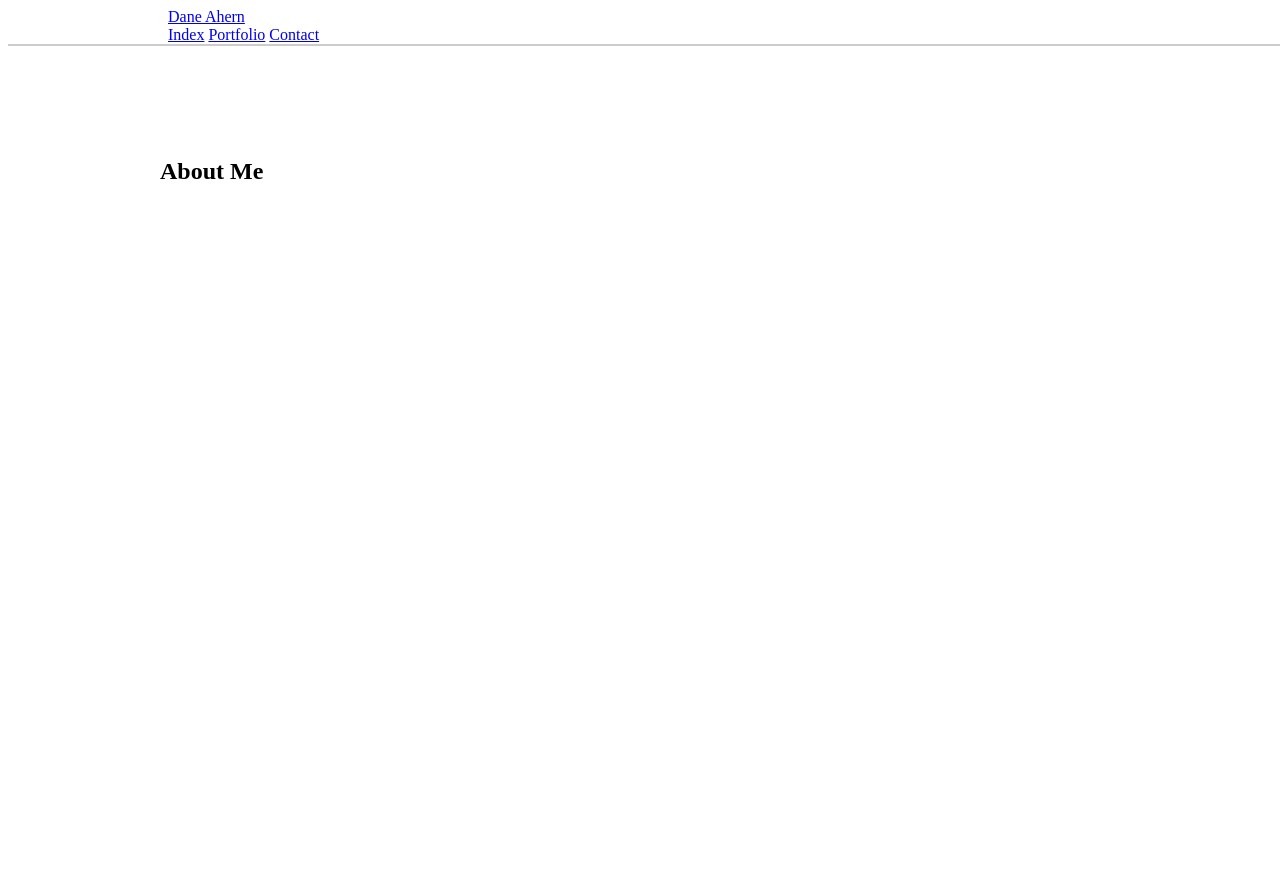
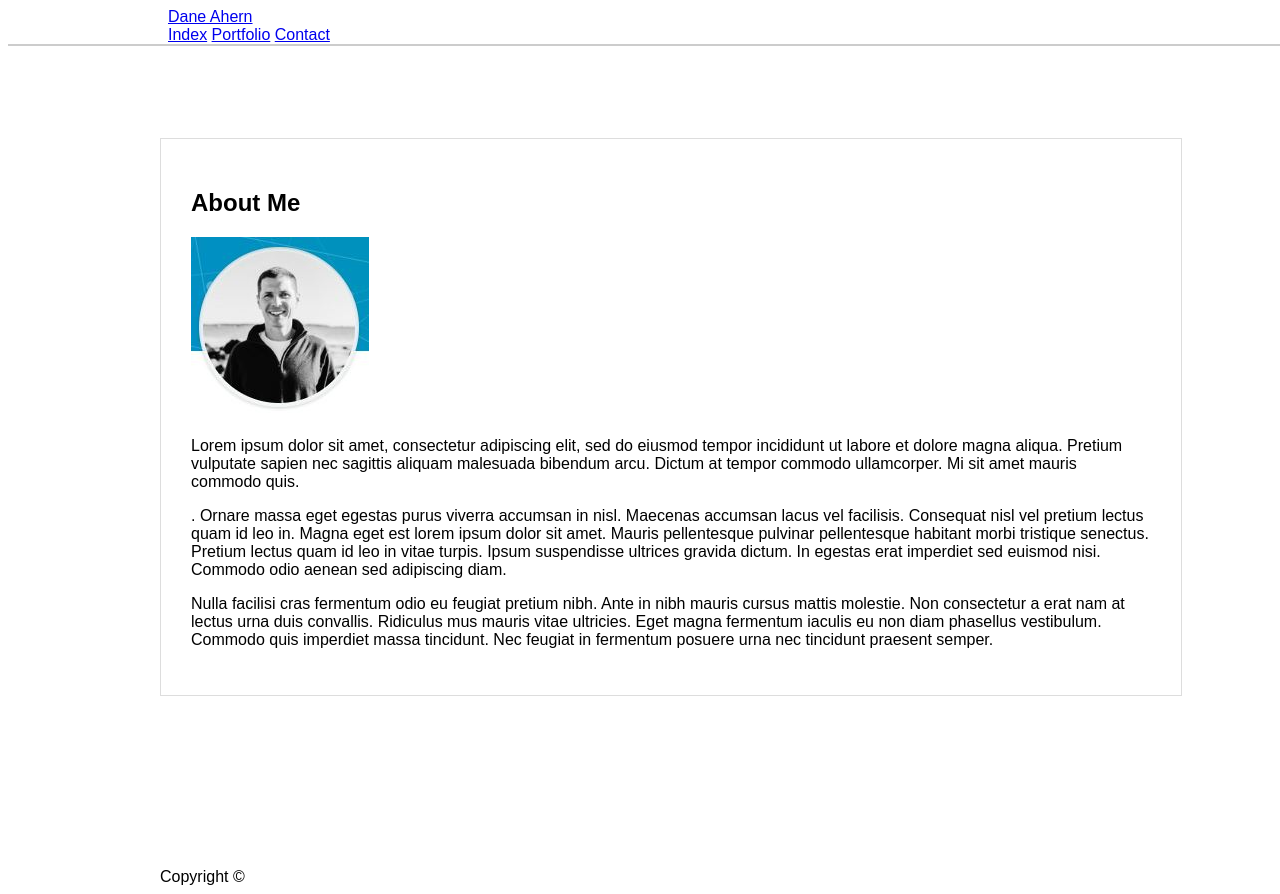
Before and after one commit to djahern-max/Basic-Portfolio, a plain HTML site: page index.html in a window 1280 px wide. Drawn offline with Linux system fonts and the light colour scheme.

Commit message:
Update 5

```diff
--- /dev/null
+++ b/assets/css/style.css
@@ -0,0 +1,44 @@
+body {
+   font-family: Arial, Helvetica, sans-serif;
+}
+
+/* general */
+
+.container {
+    width: 100%;
+    max-width: 960px;
+    margin: 0 auto;
+    clear: both;
+}
+
+
+
+/* header */
+
+#masthead {
+    position: fixed;
+    z-index: 99;
+    width: 100%;
+    margin: 0 0 30px;
+    overflow: auto;
+    color: #ffffff;
+    background: #ffffff;
+    border-bottom: 2px solid #cccccc;
+}
+
+/*main*/
+
+#main-container {
+    padding-top: 130px;
+    min-height: calc(100vh - 70px);
+}
+
+.main-section {
+    float: left;
+    width: 100%;
+    max-width: 960px;
+    padding: 30px;
+    margin: 0 0 40px;
+    background: #ffffff;
+    border: 1px solid #dddddd;
+}
--- a/index.html
+++ b/index.html
@@ -5,8 +5,10 @@
     <meta name="viewport" content="width=device-width, initial-scale=1.0">
     <meta http-equiv="X-UA-Compatible" content="ie=edge">
     <title>Basic-Portfolio</title>
-    <link rel="stylesheet" href="style.css">
+    <link rel="stylesheet" href="assets/css/style.css">
 </head>
+<body>
+
         <Header id="masthead">
                 <div class="container">
                 <a href="index.html">Dane Ahern</a>
@@ -18,18 +20,28 @@
                 </div>
             </Header>
             <div id="main-container" class="container">
-    <section>
+                <section class="main-section">
                     <h1>About Me</h1>
 
+                    <img src="assets/images/My Photo.JPG" alt="Dane Ahern">
+
+                    <p>Lorem ipsum dolor sit amet, consectetur adipiscing elit, sed do eiusmod tempor incididunt ut labore et dolore magna aliqua. Pretium vulputate sapien nec sagittis aliquam malesuada bibendum arcu. Dictum at tempor commodo ullamcorper. Mi sit amet mauris commodo quis. </p>
+
+                    <p>. Ornare massa eget egestas purus viverra accumsan in nisl. Maecenas accumsan lacus vel facilisis. Consequat nisl vel pretium lectus quam id leo in. Magna eget est lorem ipsum dolor sit amet. Mauris pellentesque pulvinar pellentesque habitant morbi tristique senectus. Pretium lectus quam id leo in vitae turpis. Ipsum suspendisse ultrices gravida dictum. In egestas erat imperdiet sed euismod nisi. Commodo odio aenean sed adipiscing diam.</p>
+
+                    <p>Nulla facilisi cras fermentum odio eu feugiat pretium nibh. Ante in nibh mauris cursus mattis molestie. Non consectetur a erat nam at lectus urna duis convallis. Ridiculus mus mauris vitae ultricies. Eget magna fermentum iaculis eu non diam phasellus vestibulum. Commodo quis imperdiet massa tincidunt. Nec feugiat in fermentum posuere urna nec tincidunt praesent semper. </p>
                 </section>
-
-
-
 
             </div>
 
+<footer>
 
-<body>
+<div class="container">
+    Copyright &copy;
+</div>
+</footer>
 
 </body>
+
+
 </html>
```
Also changed, not shown: portfolio.html (+21 -3 lines), assets/images/My Photo.JPG (added), assets/images/Truck.jpg (added). Lines whose indentation alone changed are shown as unchanged.
